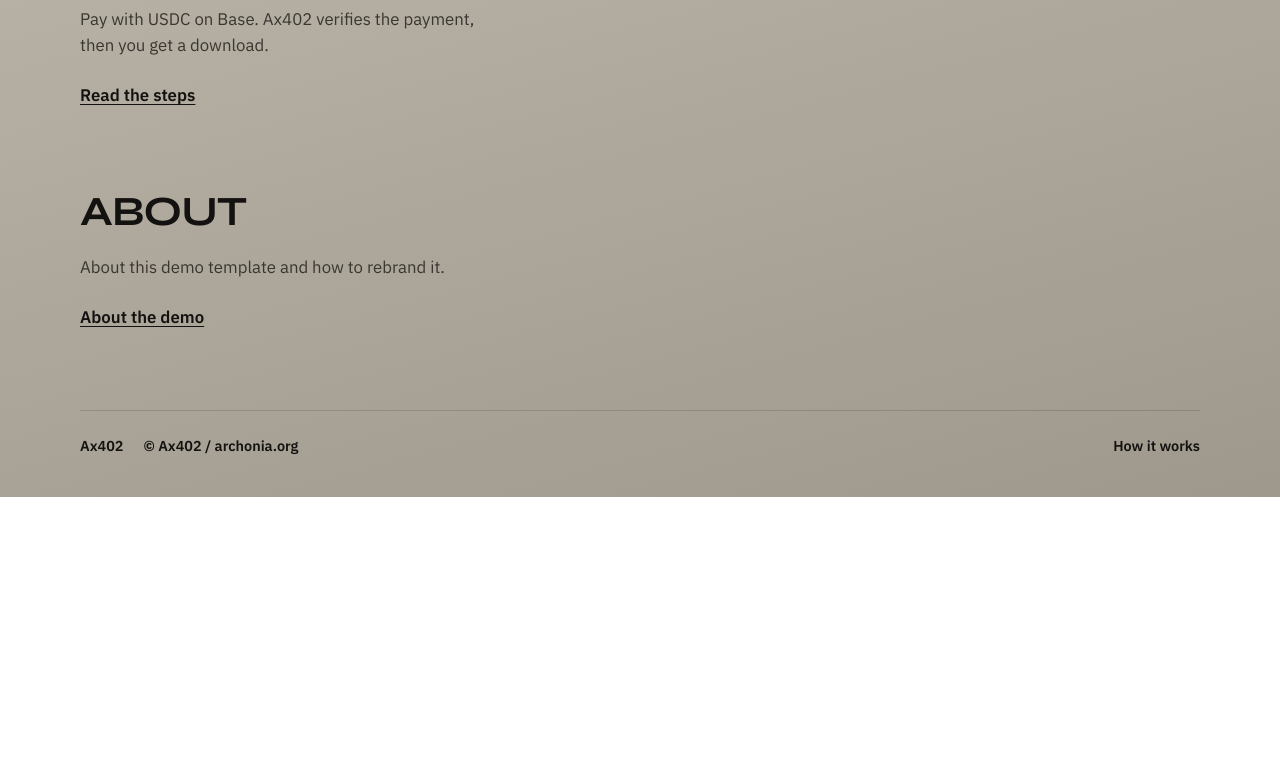
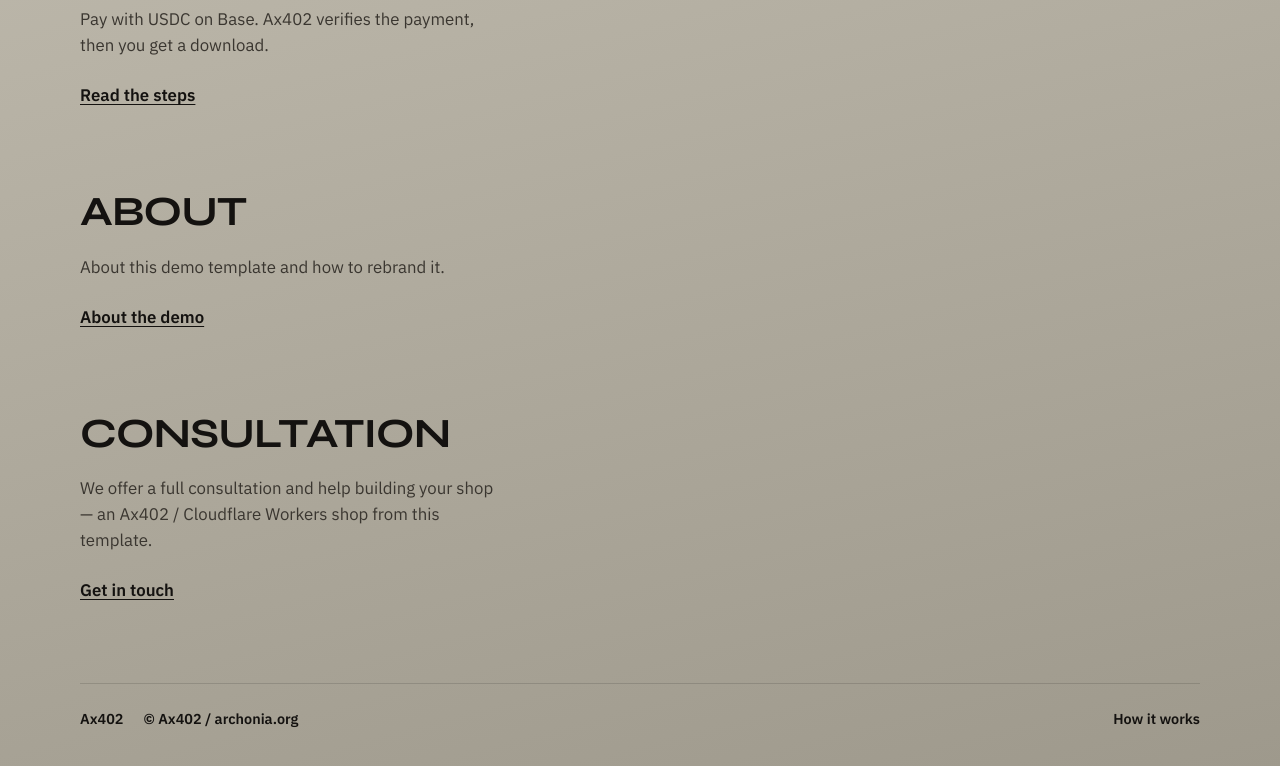
Before and after one commit to archoniaDev/ax402-demo-shop, a website: page public/index.html in a window 1280 px wide. Shown: the part 1192-1958 px from the top of the page. Before the commit the page ends 1689 px from the top, so only its background shows below. Drawn offline with Linux system fonts and the light colour scheme; a web font is replaced by a local one.

Commit message:
Add Consultation section on home with EN/SV copy
Offers full consultation and shop-building help from this Ax402
template; CTA links to the existing contact page.

Co-authored-by: gsvpro <goransv@protonmail.com>

```diff
--- a/public/i18n/en.json
+++ b/public/i18n/en.json
@@ -24,6 +24,9 @@
   "home.about.title": "About",
   "home.about.lede": "About this demo template and how to rebrand it.",
   "home.about.cta": "About the demo",
+  "home.consultation.title": "Consultation",
+  "home.consultation.lede": "We offer a full consultation and help building your shop — an Ax402 / Cloudflare Workers shop from this template.",
+  "home.consultation.cta": "Get in touch",
   "shop.title": "Shop",
   "shop.lede": "Album and tracks. Sample prices: 0.90 USDC per track, 10 USDC per album.",
   "shop.add_album": "Add album",
--- a/public/i18n/sv.json
+++ b/public/i18n/sv.json
@@ -24,6 +24,9 @@
   "home.about.title": "Om",
   "home.about.lede": "Om den här demomallen och hur du byter varumärke.",
   "home.about.cta": "Om demon",
+  "home.consultation.title": "Konsultation",
+  "home.consultation.lede": "Vi erbjuder full konsultation och hjälp att bygga din shop — en Ax402 / Cloudflare Workers-shop från den här mallen.",
+  "home.consultation.cta": "Kontakta oss",
   "shop.title": "Shop",
   "shop.lede": "Album och spår. Exempelpriser: 0,90 USDC per spår, 10 USDC per album.",
   "shop.add_album": "Lägg till album",
--- a/public/index.html
+++ b/public/index.html
@@ -59,6 +59,12 @@
           <p class="lede" data-i18n="home.about.lede">About this demo template and how to rebrand it.</p>
           <a class="text-link" href="/about/" data-i18n="home.about.cta">About the demo</a>
         </section>
+
+        <section class="section" id="consultation" aria-labelledby="consultation-title">
+          <h2 id="consultation-title" data-i18n="home.consultation.title">Consultation</h2>
+          <p class="lede" data-i18n="home.consultation.lede">We offer a full consultation and help building your shop — an Ax402 / Cloudflare Workers shop from this template.</p>
+          <a class="text-link" href="/contact/" data-i18n="home.consultation.cta">Get in touch</a>
+        </section>
       </main>
 
       <footer class="foot">
```
